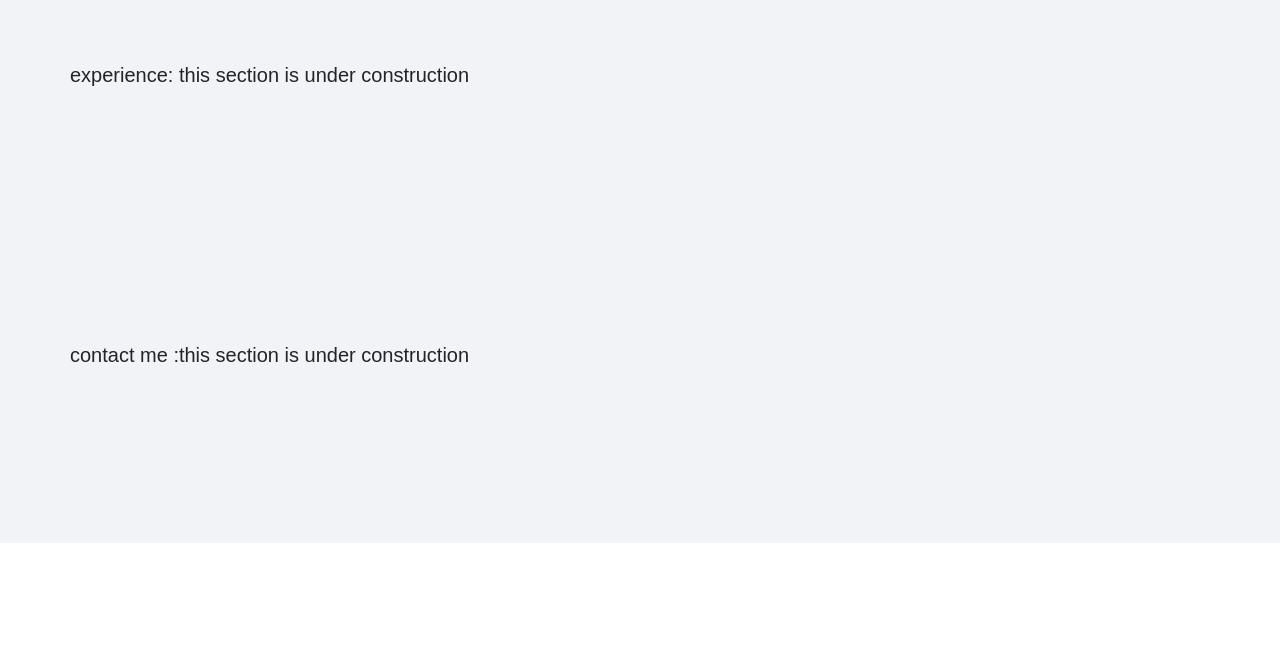
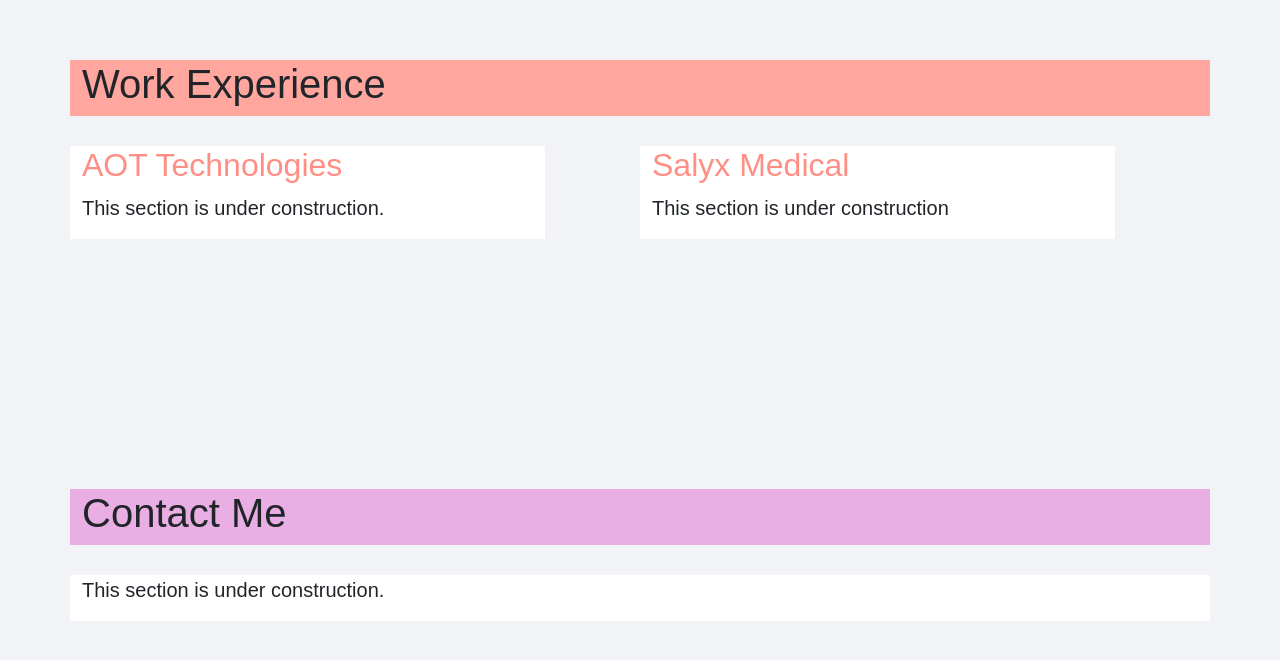
Before and after one commit to jjrpayne/jjrpayne.github.io, a Gatsby site: page / in a window 1280 px wide. Shown: the part 2221-2881 px from the top of the page. Before the commit the page ends 2764 px from the top, so only its background shows below. Built offline with nearby package versions, Linux system fonts and the light colour scheme; Gatsby itself is replaced by a stand-in of ours; a web font is replaced by a local one.

Commit message:
initiated work experience and contact sections

```diff
--- a/src/pages/index.js
+++ b/src/pages/index.js
@@ -107,14 +107,33 @@
 					<div className="index-section" id="experience">
 						<div className="container">
 							<div className="row top-bottom-padding">
-								experience: this section is under construction
+								<div className="col-md-12 bg-pastelred">
+									<h1><b>Work Experience</b></h1>
+								</div>
+							</div>
+							<div className="row top-bottom-padding">
+								<div className="col-md-5 bg-white">
+									<h2 className="text-jjred"><b>AOT Technologies</b></h2>
+									<p>This section is under construction.</p>
+								</div>
+								<div className="col-md-5 offset-1 bg-white">
+									<h2 className="text-jjred"><b>Salyx Medical</b></h2>
+									<p>This section is under construction</p>
+								</div>
 							</div>
 						</div>
 					</div>
 					<div className="index-section contact-section" id="contact">
 						<div className="container">
 							<div className="row top-bottom-padding">
-								contact me :this section is under construction
+								<div className="col-md-12 bg-pastelpurple">
+									<h1><b>Contact Me</b></h1>
+								</div>
+							</div>
+							<div className="row top-bottom-padding">
+								<div className="col-md-12 bg-white">
+									<p>This section is under construction.</p>
+								</div>
 							</div>
 						</div>
 					</div>
```
